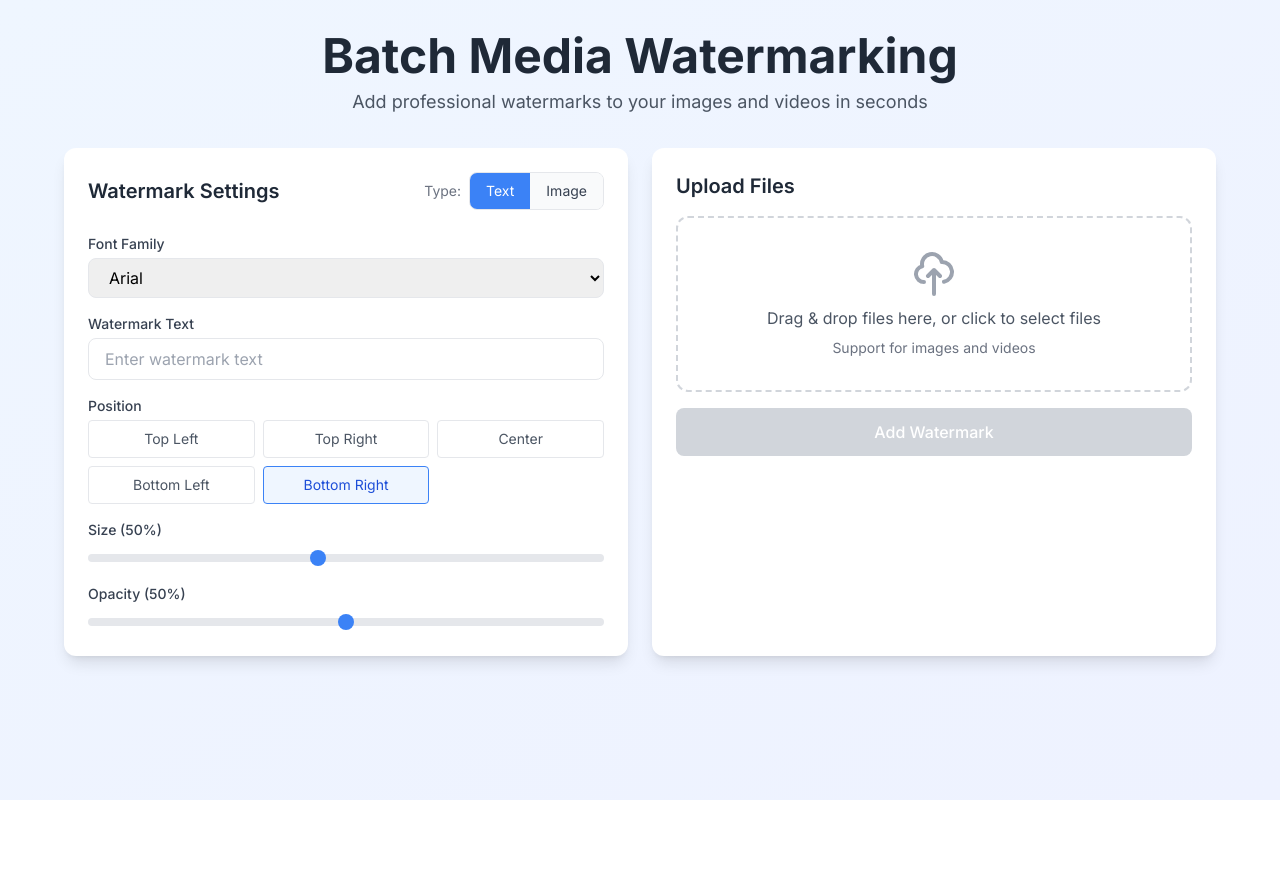
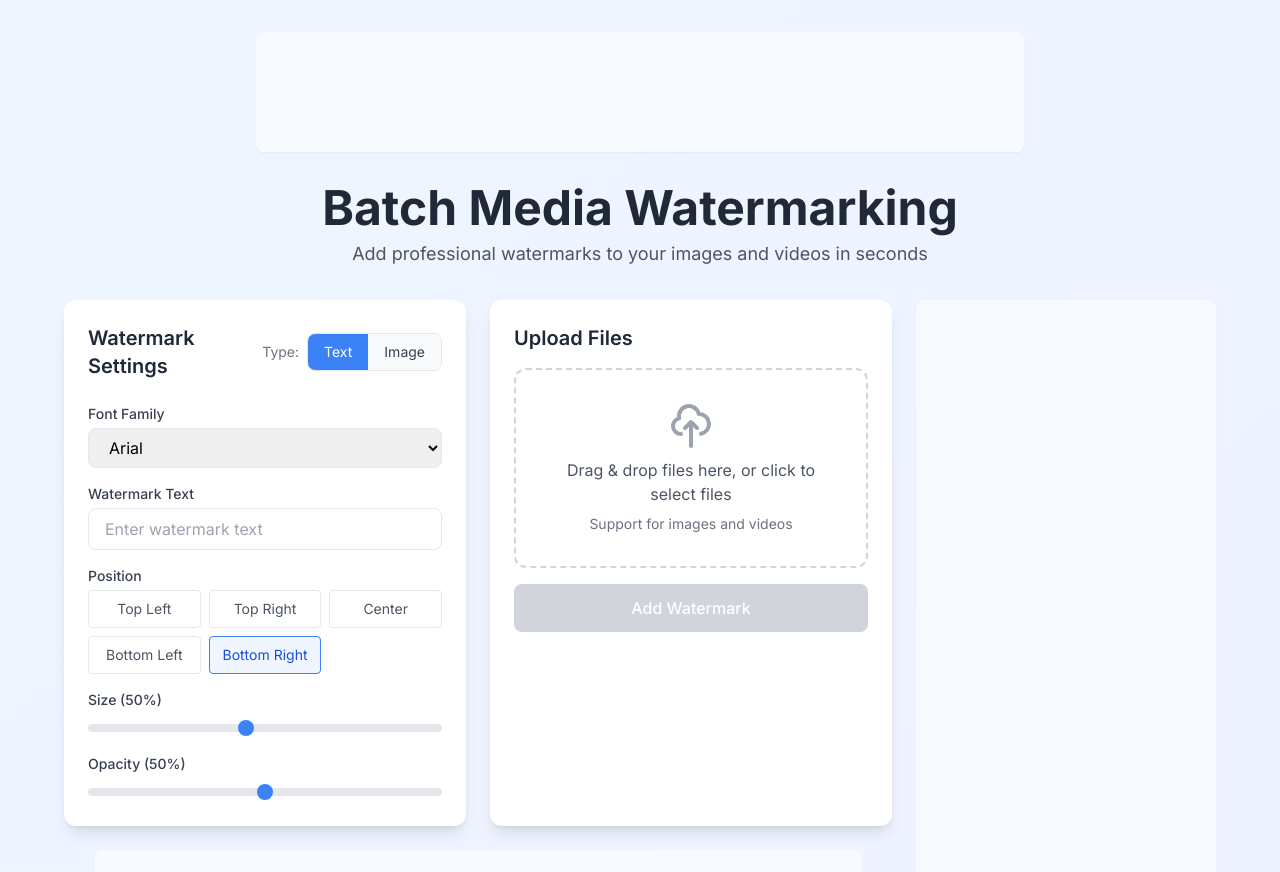
Before and after one commit to OPEX-Associates/watermarker, a Next.js app: page / in a window 1280 px wide. Shown: the top 872 px of the page. Before the commit the page ends 800 px from the top, so only its background shows below. Built offline with nearby package versions, Linux system fonts and the light colour scheme.

Commit message:
added GA & adspaces

```diff
--- a/app/layout.tsx
+++ b/app/layout.tsx
@@ -1,4 +1,4 @@
-import React from 'react'
+import Script from 'next/script'
 import { Inter } from 'next/font/google'
 import { WatermarkProvider } from '@/contexts/WatermarkContext'
 import './globals.css'
@@ -17,6 +17,28 @@ export default function RootLayout({
 }) {
   return (
     <html lang="en">
+      <head>
+        {/* Google Analytics */}
+        <Script
+          src={`https://www.googletagmanager.com/gtag/js?id=${process.env.NEXT_PUBLIC_GA_ID}`}
+          strategy="afterInteractive"
+        />
+        <Script id="google-analytics" strategy="afterInteractive">
+          {`
+            window.dataLayer = window.dataLayer || [];
+            function gtag(){dataLayer.push(arguments);}
+            gtag('js', new Date());
+            gtag('config', '${process.env.NEXT_PUBLIC_GA_ID}');
+          `}
+        </Script>
+
+        {/* Google AdSense */}
+        <Script
+          async
+          src="https://pagead2.googlesyndication.com/pagead/js/adsbygoogle.js?client=ca-pub-XXXXXXXXXXXXXXXX"
+          crossOrigin="anonymous"
+        />
+      </head>
       <body className={inter.className}>
         <WatermarkProvider>{children}</WatermarkProvider>
       </body>
--- a/app/page.tsx
+++ b/app/page.tsx
@@ -3,10 +3,16 @@
 import React from 'react'
 import FileUpload from '@/components/FileUpload'
 import WatermarkSettings from '@/components/WatermarkSettings'
+import AdSpace from '@/components/AdSpace'
 
 export default function Home() {
   return (
     <main className="min-h-screen bg-gradient-to-br from-blue-50 to-indigo-50 p-4 md:p-8">
+      {/* Subtle top banner ad */}
+      <div className="max-w-6xl mx-auto mb-8">
+        <AdSpace position="top" format="horizontal" className="mx-auto max-w-3xl" />
+      </div>
+
       <div className="max-w-6xl mx-auto">
         <div className="text-center mb-8">
           <h1 className="text-4xl md:text-5xl font-bold text-gray-800 mb-2">
@@ -16,9 +22,42 @@ export default function Home() {
             Add professional watermarks to your images and videos in seconds
           </p>
         </div>
-        <div className="grid md:grid-cols-2 gap-6">
-          <WatermarkSettings />
-          <FileUpload />
+
+        <div className="grid lg:grid-cols-[1fr,300px] gap-6">
+          <div className="space-y-6">
+            {/* Main content grid */}
+            <div className="grid md:grid-cols-2 gap-6">
+              <WatermarkSettings />
+              <FileUpload />
+            </div>
+
+            {/* In-content ad */}
+            <AdSpace
+              position="in-content"
+              format="horizontal"
+              className="my-8 mx-auto max-w-3xl"
+            />
+          </div>
+
+          {/* Sticky sidebar ad */}
+          <aside className="hidden lg:block">
+            <div className="sticky top-4">
+              <AdSpace
+                position="sidebar"
+                format="vertical"
+                className="bg-white/30"
+              />
+            </div>
+          </aside>
+        </div>
+
+        {/* Footer ad */}
+        <div className="mt-12">
+          <AdSpace
+            position="bottom"
+            format="horizontal"
+            className="mx-auto max-w-3xl"
+          />
         </div>
       </div>
     </main>
--- /dev/null
+++ b/components/AdSpace.tsx
@@ -0,0 +1,44 @@
+'use client'
+
+import React, { useEffect } from 'react'
+
+interface AdSpaceProps {
+  position: 'top' | 'sidebar' | 'bottom' | 'in-content'
+  className?: string
+  format?: 'horizontal' | 'vertical' | 'square'
+}
+
+declare global {
+  interface Window {
+    adsbygoogle: any[]
+  }
+}
+
+export default function AdSpace({ position, format = 'horizontal', className = '' }: AdSpaceProps) {
+  useEffect(() => {
+    try {
+      (window.adsbygoogle = window.adsbygoogle || []).push({})
+    } catch (err) {
+      console.error('Error loading ads:', err)
+    }
+  }, [])
+
+  const adSizes = {
+    horizontal: 'min-h-[90px] md:min-h-[120px]',
+    vertical: 'min-h-[600px]',
+    square: 'min-h-[250px]'
+  }
+
+  return (
+    <div className={`ad-space ad-${position} ${adSizes[format]} bg-white/50 backdrop-blur-sm rounded-lg shadow-sm ${className}`}>
+      <ins
+        className="adsbygoogle"
+        style={{ display: 'block' }}
+        data-ad-client="ca-pub-XXXXXXXXXXXXXXXX"
+        data-ad-slot="XXXXXXXXXX"
+        data-ad-format={format === 'horizontal' ? 'auto' : 'rectangle'}
+        data-full-width-responsive="true"
+      />
+    </div>
+  )
+}
```
Also changed, not shown: 2 other files (tests, documents, lock files or other folders).
